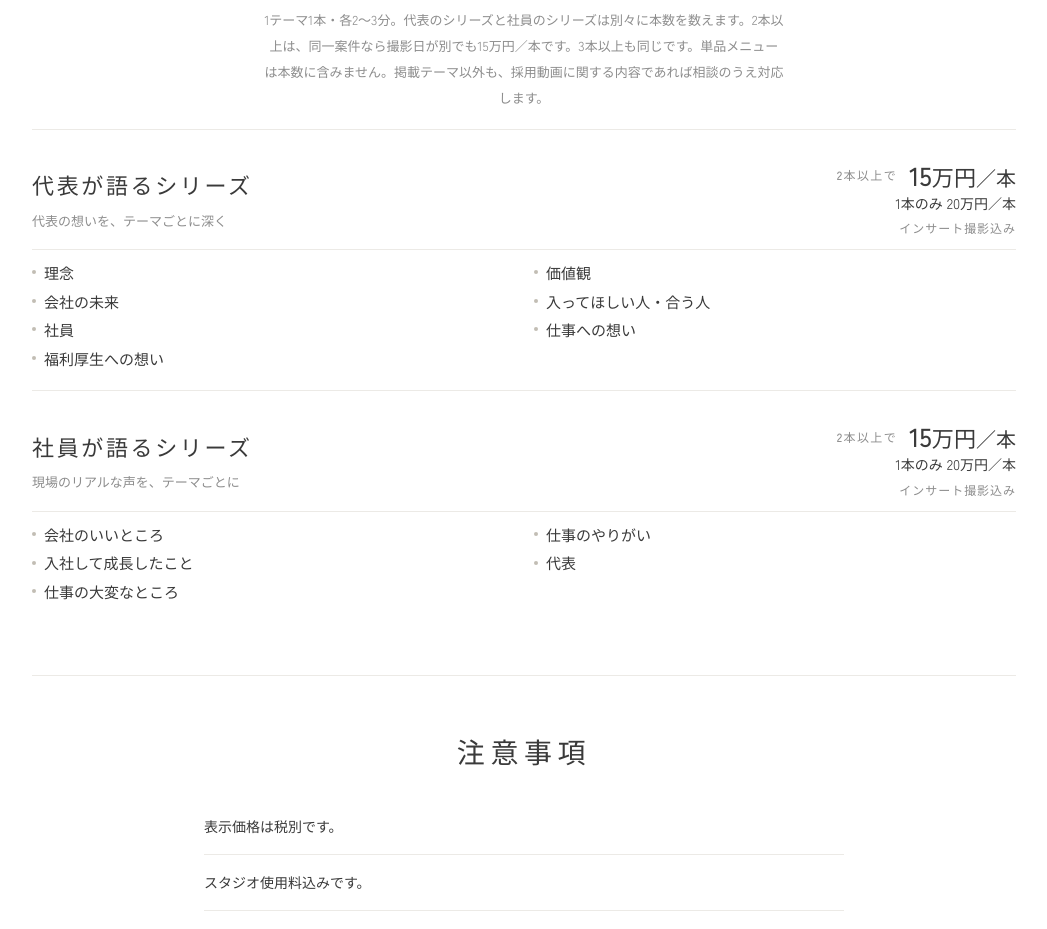
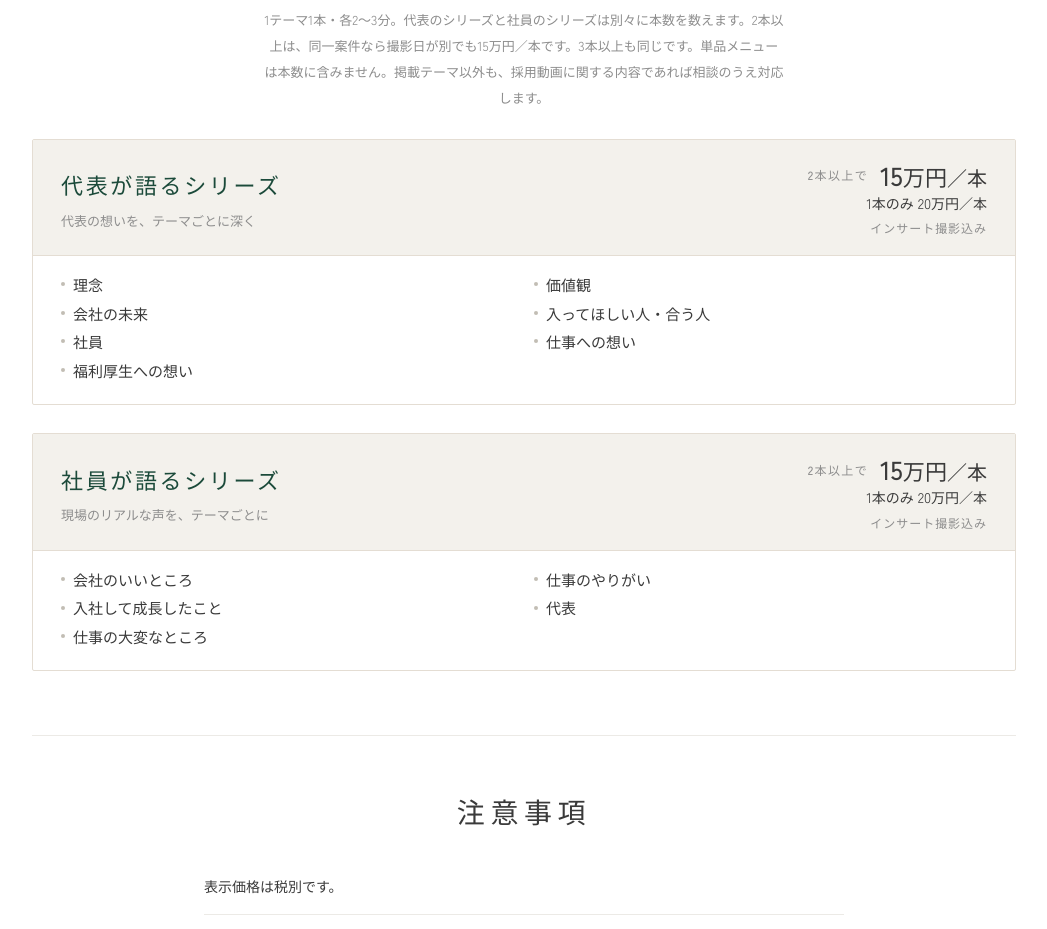
Before and after one commit to ogawajimushoy-source/recruit-video-menu, a plain HTML site: page index.html in a window 1280 px wide. Shown: the part 3080-4009 px from the top of the page, without its empty margins (116-1163 px from the left). Drawn offline with Linux system fonts and the light colour scheme.

Commit message:
Frame each series menu and color its heading so the two blocks separate clearly.
Co-authored-by: Cursor <cursoragent@cursor.com>

```diff
--- a/index.html
+++ b/index.html
@@ -583,16 +583,15 @@
     }
     .series {
       display: grid;
-      gap: 12px;
-      margin-top: 18px;
+      gap: 28px;
+      margin-top: 28px;
     }
     .series article {
       margin: 0;
-      padding: 32px 0 8px;
-      background: none;
-      border: 0;
-      border-top: 1px solid var(--line);
-      border-radius: 0;
+      padding: 0 0 22px;
+      background: #fff;
+      border: 1px solid #e4ddd3;
+      border-radius: 2px;
     }
     .series-head {
       display: flex;
@@ -600,11 +599,15 @@
       align-items: center;
       justify-content: space-between;
       gap: 12px 28px;
+      margin: 0;
+      padding: 22px 28px 18px;
+      background: var(--head);
+      border-bottom: 1px solid #e4ddd3;
     }
     .series h3 {
       display: block;
       margin: 0;
-      color: var(--ink);
+      color: var(--green);
       font-family: "Shippori Mincho", "Yu Mincho", serif;
       font-size: 22px;
       font-weight: 500;
@@ -616,11 +619,7 @@
       color: var(--muted);
       font-size: 13px;
     }
-    .series-line {
-      margin: 12px 0;
-      border: 0;
-      border-top: 1px solid var(--line);
-    }
+    .series-line { display: none; }
     .plan {
       display: flex;
       flex-direction: column;
@@ -677,7 +676,7 @@
       grid-template-columns: 1fr 1fr;
       gap: 6px 20px;
       margin: 0;
-      padding: 0;
+      padding: 18px 28px 0;
       list-style: none;
     }
     .themes li {
@@ -767,7 +766,9 @@
         border-left: 0;
         border-top: 1px solid #efece6;
       }
-      .series-head { align-items: flex-start; }
+      .series-head { align-items: flex-start; padding: 18px 18px 14px; }
+      .series .themes { padding: 16px 18px 0; }
+      .series article { padding-bottom: 16px; }
       .plan { align-items: flex-start; margin-left: 0; }
       .plan-single, .plan-insert { text-align: left; white-space: normal; }
       .plan-main strong { font-size: 24px; }
```
